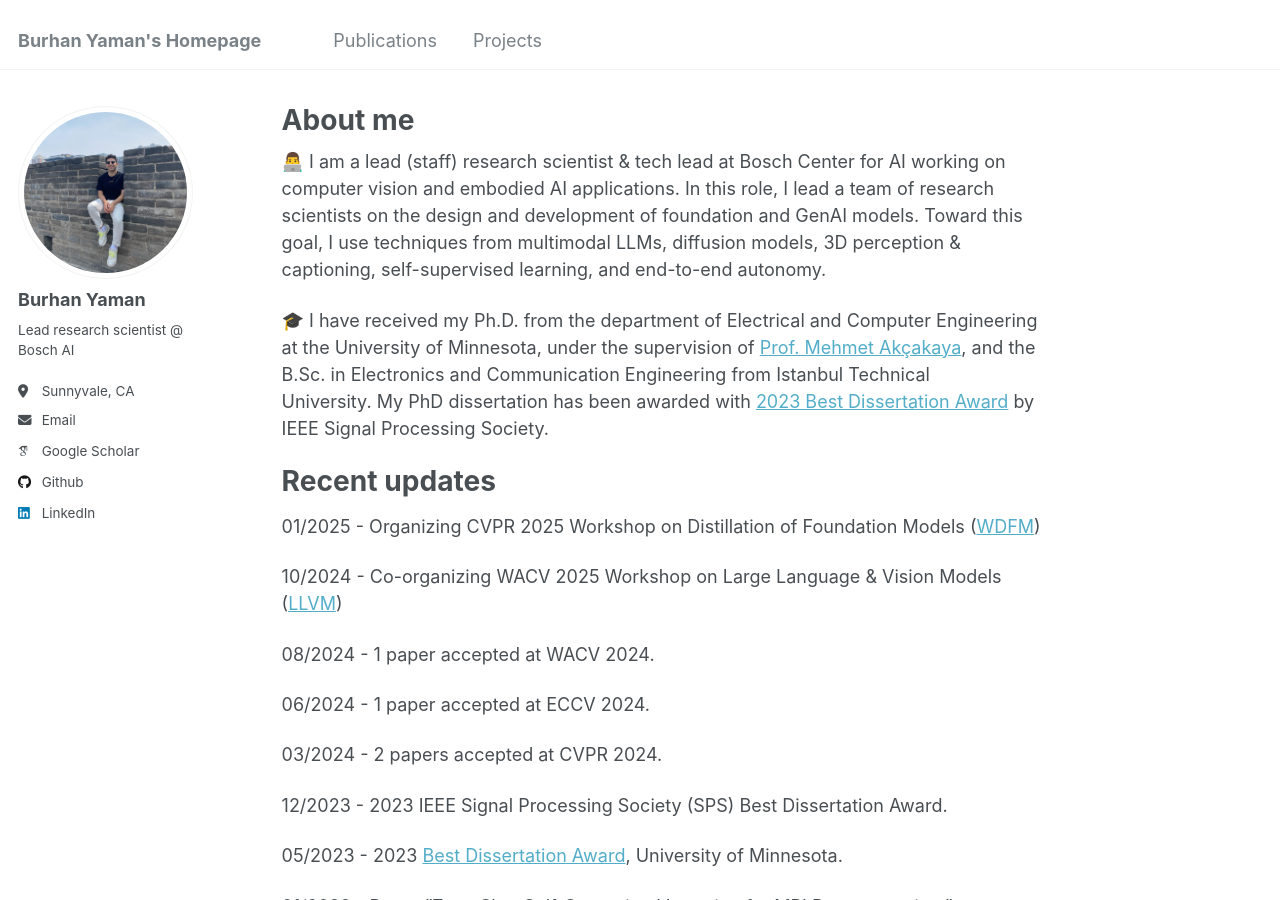
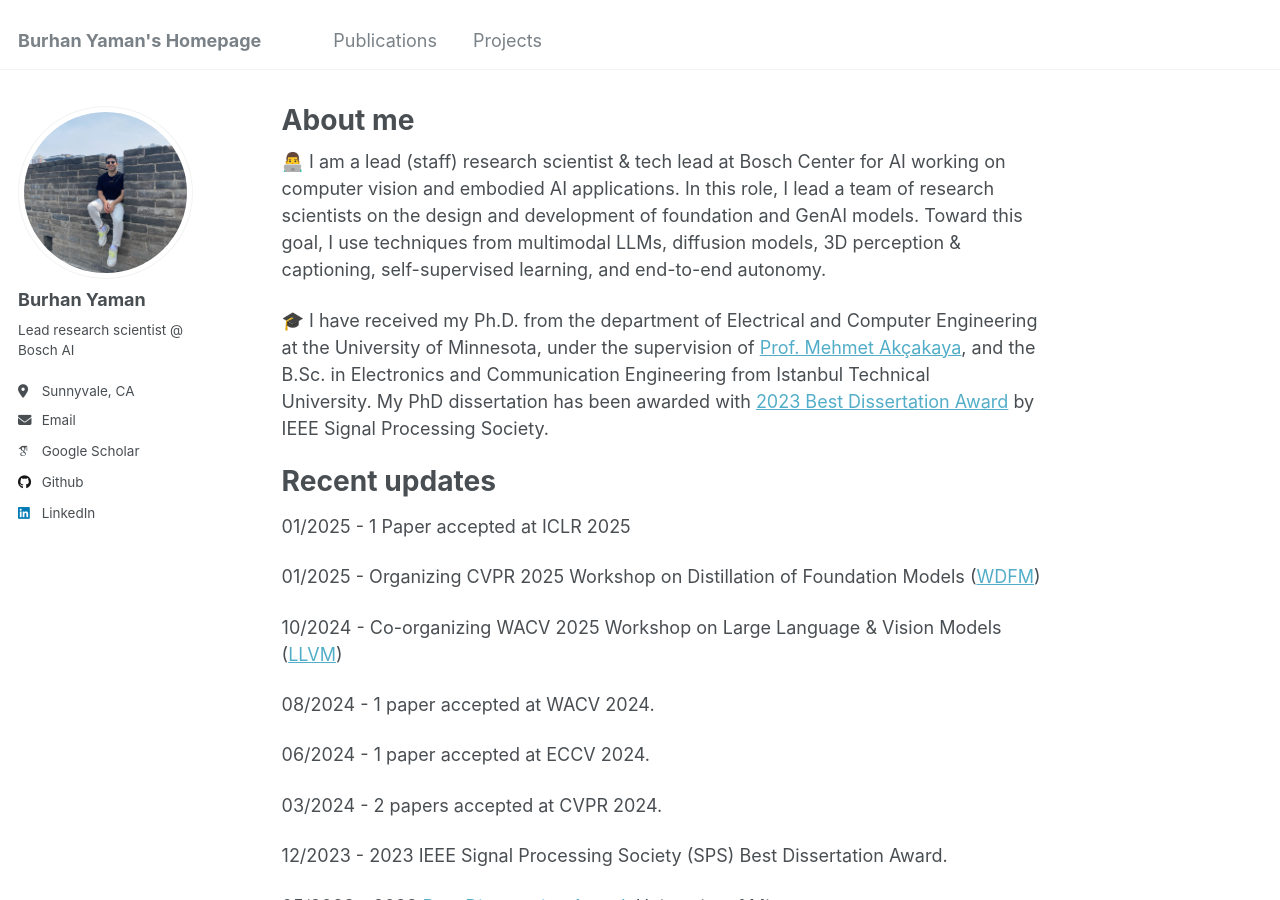
Before and after one commit to byaman14/byaman14.github.io, a Jekyll site: the page built from _pages/about.md, in a window 1280 px wide and 900 px high. Built offline with Jekyll 4.4.1, drawn with Linux system fonts in a browser that asks for light colours; some web fonts are replaced.

Commit message:
Update about.md

```diff
--- a/_pages/about.md
+++ b/_pages/about.md
@@ -14,6 +14,8 @@ redirect_from:
 
 
 # Recent updates
+01/2025 -	1 Paper accepted at ICLR 2025
+
 01/2025 -	Organizing CVPR 2025 Workshop on Distillation of Foundation Models ([WDFM](https://wdfm-ad.github.io/))
 
 10/2024 -	Co-organizing WACV 2025 Workshop on Large Language & Vision Models ([LLVM](https://llvm-ad.github.io/))
```
